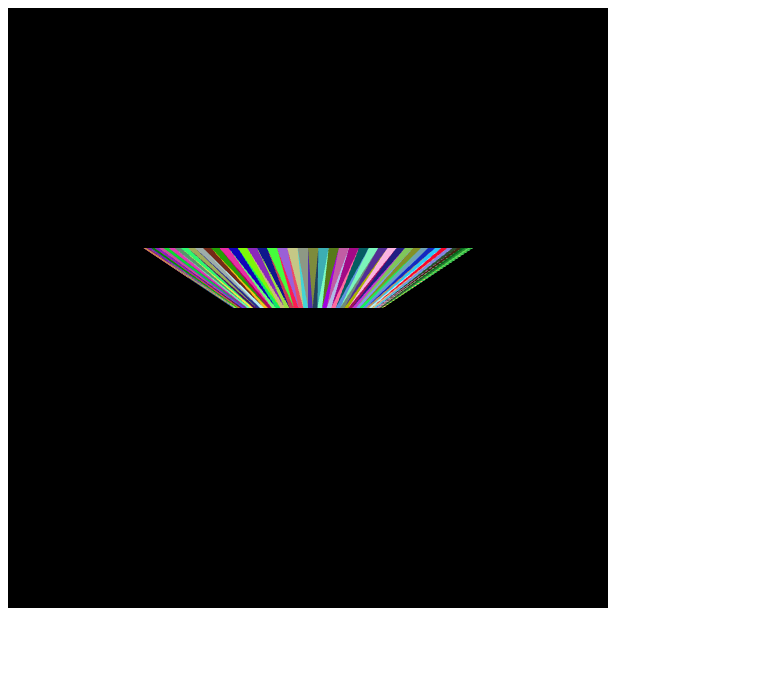
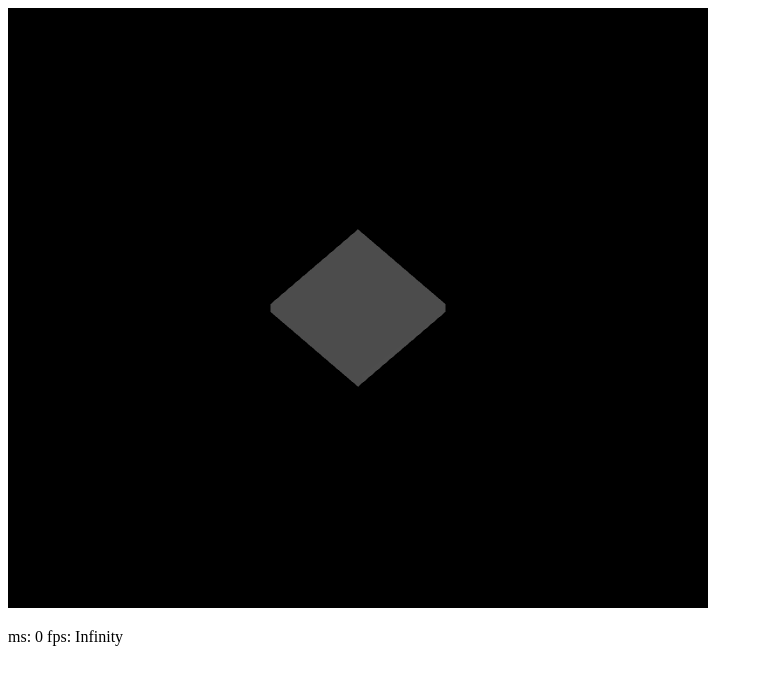
Before and after one commit to Shreyas0110/CSE160, a plain HTML site: page asgn2/src/asgn2.html in a window 1280 px wide. Shown: the whole page, without its empty margins (0-763 px from the left). Drawn offline with Linux system fonts and the light colour scheme.

Commit message:
add more stuff

```diff
--- a/asgn2/src/Cube.js
+++ b/asgn2/src/Cube.js
@@ -1,36 +1,11 @@
-function drawTriangle3D(vertices){
-    var n = 3;
-
-    var vertexBuffer = gl.createBuffer();
-    if (!vertexBuffer){
-        console.log("Failed to create buffer obj");
-        return -1;
+class Cube extends FunkyCylinder{
+    constructor(){
+        super(4);
+        this.type = 'cube';
+        this.addPoint([0,0], -0.2);
+        this.addLayer([0,0], 0, 100);
+        this.addLayer([0,0], 0.4, 100);
+        this.addPoint([0,0], 0);
     }
 
-    gl.bindBuffer(gl.ARRAY_BUFFER, vertexBuffer);
-
-    gl.bufferData(gl.ARRAY_BUFFER, new Float32Array(vertices), gl.DYNAMIC_DRAW);
-
-    gl.vertexAttribPointer(a_Position, 3, gl.FLOAT, false, 0, 0);
-
-    gl.enableVertexAttribArray(a_Position);
-
-    gl.drawArrays(gl.TRIANGLES, 0, n);
 }
-
-class Cube extends Shape{
-    constructor(position, color, size){
-        super(position, color, size);
-        this.type = 'cube';
-        this.matrix = new Matrix4();
-    }
-
-    render(){
-        gl.uniform4f(u_FragColor, this.color[0], this.color[1], this.color[2], this.color[3]);
-
-        gl.uniform4f(u_ModelMatrix, false, this.matrix.elements);
-
-        drawTriangle3D([0,0,0, 1,1,0, 1,0,0]);
-        drawTriangle3D([0,0,0, 0,1,0, 1,1,0]);
-    }
-}
--- a/asgn2/src/FunkyCylinder.js
+++ b/asgn2/src/FunkyCylinder.js
@@ -6,7 +6,8 @@ class FunkyCylinder{
         this.height = 0;
         this.vertices = [];
         this.numLayers = 0;
-        this.color = [];
+        this.color = [0.75, 0.75, 0.75, 1];
+        this.normals = [];
     }
 
     addLayer(center, height_increase, size){
@@ -39,23 +40,11 @@ class FunkyCylinder{
                 for(let i = 0; i < this.previousLayer.length; ++i){
                     /*|\
                       |_\ */
-                    this.vertices.push(...this.previousLayer[i][0], ...this.previousLayer[i][1], ...currentLayer[i][0]);
+                    this.vertices.push( ...currentLayer[i][0], ...this.previousLayer[i][0], ...this.previousLayer[i][1]);
                     /* __
                        \ |
                         \| */
-                    this.vertices.push(...this.previousLayer[i][1], ...currentLayer[i][0], ...currentLayer[i][1]);
-                    let r = Math.random();
-                    let g = Math.random();
-                    let b = Math.random();
-                    for (let j = 0; j < 3; ++j){
-                        this.color.push(r, g, b, 1);
-                    }
-                    r = Math.random();
-                    g = Math.random();
-                    b = Math.random();
-                    for (let j = 0; j < 3; ++j){
-                        this.color.push(r, g, b, 1);
-                    }
+                    this.vertices.push(...this.previousLayer[i][1], ...currentLayer[i][1], ...currentLayer[i][0]);
                 }
             }
 
@@ -64,19 +53,46 @@ class FunkyCylinder{
     }
 
     addPoint(loc, height_increase){
-        this.numLayers++;
         this.height += height_increase;
         let pos = [loc[0], this.height, loc[1]];
-        for(let i = 0; i < this.previousLayer.length; ++i){
-            this.vertices.push(...pos, ...this.previousLayer[i][0], ...this.previousLayer[i][1]);
-            let r = Math.random();
-            let g = Math.random();
-            let b = Math.random();
-            for (let j = 0; j < 3; ++j){
-                this.color.push(r, g, b, 1);
+        if(this.numLayers != 0){
+            for(let i = 0; i < this.previousLayer.length; ++i){
+                this.vertices.push(...pos, ...this.previousLayer[i][0], ...this.previousLayer[i][1]);
             }
         }
+        this.numLayers++;
         this.previousLayer = [pos];
+    }
+
+    initNormals(){
+        for (let i = 0; i < this.vertices.length;i+=9){
+            let v0 = [this.vertices[i], this.vertices[i+1], this.vertices[i+2]];
+            let v1 = [this.vertices[i+3], this.vertices[i+4], this.vertices[i+5]];
+            let v2 = [this.vertices[i+6], this.vertices[i+7], this.vertices[i+8]];
+
+            const edge1 = [
+                v1[0] - v0[0],
+                v1[1] - v0[1],
+                v1[2] - v0[2]
+            ];
+            const edge2 = [
+                v2[0] - v0[0],
+                v2[1] - v0[1],
+                v2[2] - v0[2]
+            ];
+
+            let normal = [
+                edge1[1] * edge2[2] - edge1[2] * edge2[1],
+                edge1[2] * edge2[0] - edge1[0] * edge2[2],
+                edge1[0] * edge2[1] - edge1[1] * edge2[0]
+            ];
+
+            const length = Math.hypot(normal[0], normal[1], normal[2]);
+            normal[0] /= length;
+            normal[1] /= length;
+            normal[2] /= length;
+            this.normals.push(...normal, ...normal, ...normal);
+        }
     }
 
     getVertices(){
--- a/asgn2/src/asgn2.html
+++ b/asgn2/src/asgn2.html
@@ -6,9 +6,10 @@
   </head>
 
   <body onload="main()">
-    <canvas id="webgl" width="600" height="600">
+    <canvas id="webgl" width="700" height="600">
     Please use a browser that supports "canvas"
     </canvas>
+    <p id="numdot">ms: n/a fps: n/a</p>
 
     <script src="../lib/webgl-utils.js"></script>
     <script src="../lib/webgl-debug.js"></script>
@@ -17,5 +18,7 @@
     <script src="asgn2.js"></script>
     <script src="Shapes.js"></script>
     <script src="FunkyCylinder.js"></script>
+    <script src="instanceHandler.js"></script>
+    <script src="Cube.js"></script>
   </body>
 </html>
--- a/asgn2/src/asgn2.js
+++ b/asgn2/src/asgn2.js
@@ -4,20 +4,33 @@
 var VSHADER_SOURCE = `
   attribute vec4 a_Position;
   attribute mat4 a_ModelMatrix;
+
   attribute vec4 a_FragColor;
   varying vec4 v_FragColor;
+  attribute vec3 a_Normal;
+  varying vec3 v_Normal;
+
   uniform mat4 u_ViewMatrix;
   void main() {
     gl_Position = u_ViewMatrix * a_ModelMatrix * a_Position;
     v_FragColor = a_FragColor;
+    v_Normal = mat3(a_ModelMatrix) * a_Normal;
   }`;
 
 // Fragment shader program
 var FSHADER_SOURCE = `
   precision mediump float;
   varying vec4 v_FragColor;
+  varying vec3 v_Normal;
+  uniform vec3 u_reverseLightDirection;
   void main() {
     gl_FragColor = v_FragColor;
+
+    vec3 normal = normalize(v_Normal);
+
+    float light = dot(normal, u_reverseLightDirection);
+
+    gl_FragColor.rgb *= max(light, 0.4);
   }`;
 
 let canvas;
@@ -26,6 +39,10 @@ let a_Position;
 let a_FragColor;
 let a_ModelMatrix;
 let u_ViewMatrix;
+let a_Normal;
+let u_reverseLightDirection;
+let ViewMatrix;
+let eye = new Matrix4();
 
 function setupWebGL(){
   canvas = document.getElementById('webgl');
@@ -36,7 +53,6 @@ function setupWebGL(){
     console.log('Failed to get the rendering context for WebGL');
     return;
   }
-  gl.viewport(0, 0, canvas.width, canvas.height);
   gl.enable(gl.DEPTH_TEST);
 }
 
@@ -72,7 +88,52 @@ function connectVariablesToGLSL(){
     console.log('Failed to get the storage location of u_ViewMatrix');
     return;
   }
+
+  u_reverseLightDirection = gl.getUniformLocation(gl.program, 'u_reverseLightDirection');
+  if (!u_reverseLightDirection) {
+    console.log('Failed to get the storage location of u_reverseLightDirection');
+    return;
+  }
+
+  a_Normal = gl.getAttribLocation(gl.program, 'a_Normal');
+  if (!a_ModelMatrix) {
+    console.log('Failed to get the storage location of a_Normal');
+    return;
+  }
 }
+
+let light = (new Vector3([0.5, 0.7, 1])).normalize().elements
+
+function render(){
+
+  gl.uniformMatrix4fv(u_ViewMatrix, false, eye.elements);
+  gl.uniform3fv(u_reverseLightDirection, light);
+
+  gl.useProgram(gl.program);
+
+  for(let i = 0; i < instanceList.length; ++i){
+    instanceList[i].renderInstance();
+  }
+
+}
+
+function tick(){
+  var startTime = performance.now();
+  g_seconds = startTime/1000.0 - g_startTime;
+
+  gl.clear(gl.COLOR_BUFFER_BIT | gl.DEPTH_BUFFER_BIT);
+  render();
+
+  var duration = performance.now() - startTime;
+  sendTextToHTML(" ms: " + Math.floor(duration) + " fps: "+ Math.floor(100000/duration), "numdot");
+
+  requestAnimationFrame(tick);
+}
+
+var floor;
+var instanceList = [];
+var g_startTime = performance.now()/1000.0;
+var g_seconds;
 
 function main() {
 
@@ -85,51 +146,17 @@ function main() {
   // Clear <canvas>
   gl.clear(gl.COLOR_BUFFER_BIT);
 
-  let floor = new FunkyCylinder(100);
+  floor = new FunkyCylinder(100);
   floor.addLayer([0,0], 0, 100);
   floor.addLayer([0,0], 0.2, 220);
   floor.addPoint([0,0], 0);
+  floor.initNormals();
 
-  let vertices = floor.getVertices();
-  let color = floor.getColors();
-  let eye = new Matrix4();
+  //instanceList.push(new InstanceHandler(floor));
+  instanceList.push(new InstanceHandler(new Cube()));
 
-  const vao = gl.createVertexArray();
-  gl.bindVertexArray(vao);
+  requestAnimationFrame(tick);
 
-  const positionBuffer = gl.createBuffer();
-  gl.bindBuffer(gl.ARRAY_BUFFER, positionBuffer);
-  gl.bufferData(gl.ARRAY_BUFFER, new Float32Array(vertices), gl.DYNAMIC_DRAW);
-
-  gl.vertexAttribPointer(a_Position, 3, gl.FLOAT, false, 0, 0);
-  gl.enableVertexAttribArray(a_Position);
-
-  const modelMatrixBuffer = gl.createBuffer();
-  gl.bindBuffer(gl.ARRAY_BUFFER, modelMatrixBuffer);
-  gl.bufferData(gl.ARRAY_BUFFER, eye.elements, gl.DYNAMIC_DRAW);
-
-  for (let i = 0; i < 4; ++i) {
-    const loc = a_ModelMatrix + i;
-    gl.enableVertexAttribArray(loc);
-    gl.vertexAttribPointer(loc, 4, gl.FLOAT, false, 64, i * 16);
-    gl.vertexAttribDivisor(loc, 1);
-  }
-
-  const fragBuffer = gl.createBuffer();
-  gl.bindBuffer(gl.ARRAY_BUFFER, fragBuffer);
-  gl.bufferData(gl.ARRAY_BUFFER, new Float32Array(color), gl.DYNAMIC_DRAW);
-
-  gl.vertexAttribPointer(a_FragColor, 4, gl.FLOAT, false, 0, 0);
-  gl.enableVertexAttribArray(a_FragColor);
-
-  gl.uniformMatrix4fv(u_ViewMatrix, false, eye.elements);
-
-  gl.vertexAttribDivisor(a_ModelMatrix, 1);
-
-  gl.useProgram(gl.program);
-  gl.bindVertexArray(vao);
-
-  gl.drawArraysInstanced(gl.TRIANGLES, 0, vertices.length/3, 1);
 }
 
 function convertCoordinatesToWebGL(ev){
@@ -142,3 +169,11 @@ function convertCoordinatesToWebGL(ev){
 
   return [x,y];
 }
+
+function sendTextToHTML(text, htmlID){
+  var htmlElm = document.getElementById(htmlID);
+  if(!htmlElm){
+    console.log("Failed to get " + htmlID);
+  }
+  htmlElm.innerHTML = text;
+}
--- /dev/null
+++ b/asgn2/src/instanceHandler.js
@@ -0,0 +1,66 @@
+class InstanceHandler{
+    constructor(object){
+        this.createVAO(object);
+        this.object = object;
+        this.numInstances = 1;
+    }
+
+    createVAO(object){
+        let vertices = object.getVertices();
+        let color = object.color;
+        let normals = object.normals;
+
+        const vao = gl.createVertexArray();
+        gl.bindVertexArray(vao);
+
+        const positionBuffer = gl.createBuffer();
+        gl.bindBuffer(gl.ARRAY_BUFFER, positionBuffer);
+        gl.bufferData(gl.ARRAY_BUFFER, new Float32Array(vertices), gl.STATIC_DRAW);
+
+        gl.vertexAttribPointer(a_Position, 3, gl.FLOAT, false, 0, 0);
+        gl.enableVertexAttribArray(a_Position);
+
+        const normalBuffer = gl.createBuffer();
+        gl.bindBuffer(gl.ARRAY_BUFFER, normalBuffer);
+        gl.bufferData(gl.ARRAY_BUFFER, new Float32Array(normals), gl.STATIC_DRAW)
+        gl.vertexAttribPointer(a_Normal, 3, gl.FLOAT, false, 0, 0);
+        gl.enableVertexAttribArray(a_Normal);
+
+        const modelMatrixBuffer = gl.createBuffer();
+        gl.bindBuffer(gl.ARRAY_BUFFER, modelMatrixBuffer);
+        gl.bufferData(gl.ARRAY_BUFFER, eye.elements, gl.DYNAMIC_DRAW);
+
+        for (let i = 0; i < 4; ++i) {
+          const loc = a_ModelMatrix + i;
+          gl.enableVertexAttribArray(loc);
+          gl.vertexAttribPointer(loc, 4, gl.FLOAT, false, 64, i * 16);
+          gl.vertexAttribDivisor(loc, 1);
+        }
+
+        const fragBuffer = gl.createBuffer();
+        gl.bindBuffer(gl.ARRAY_BUFFER, fragBuffer);
+        gl.bufferData(gl.ARRAY_BUFFER, new Float32Array(color), gl.DYNAMIC_DRAW);
+
+        gl.vertexAttribPointer(a_FragColor, 4, gl.FLOAT, false, 0, 0);
+        gl.enableVertexAttribArray(a_FragColor);
+        gl.vertexAttribDivisor(a_FragColor, 1);
+
+        this.vao = vao;
+        this.modelMatrixBuffer = modelMatrixBuffer;
+        this.length = vertices.length;
+    }
+
+    renderInstance(){
+        this.setModelMatrix();
+        gl.bindVertexArray(this.vao);
+
+        gl.drawArraysInstanced(gl.TRIANGLES, 0, this.length/3, this.numInstances);
+    }
+
+    setModelMatrix(){
+        let m = new Matrix4();
+        m.rotate(90*Math.sin(g_seconds), 1, 0, 0);
+        gl.bindBuffer(gl.ARRAY_BUFFER, this.modelMatrixBuffer);
+        gl.bufferSubData(gl.ARRAY_BUFFER, 0, m.elements);
+    }
+}
```
